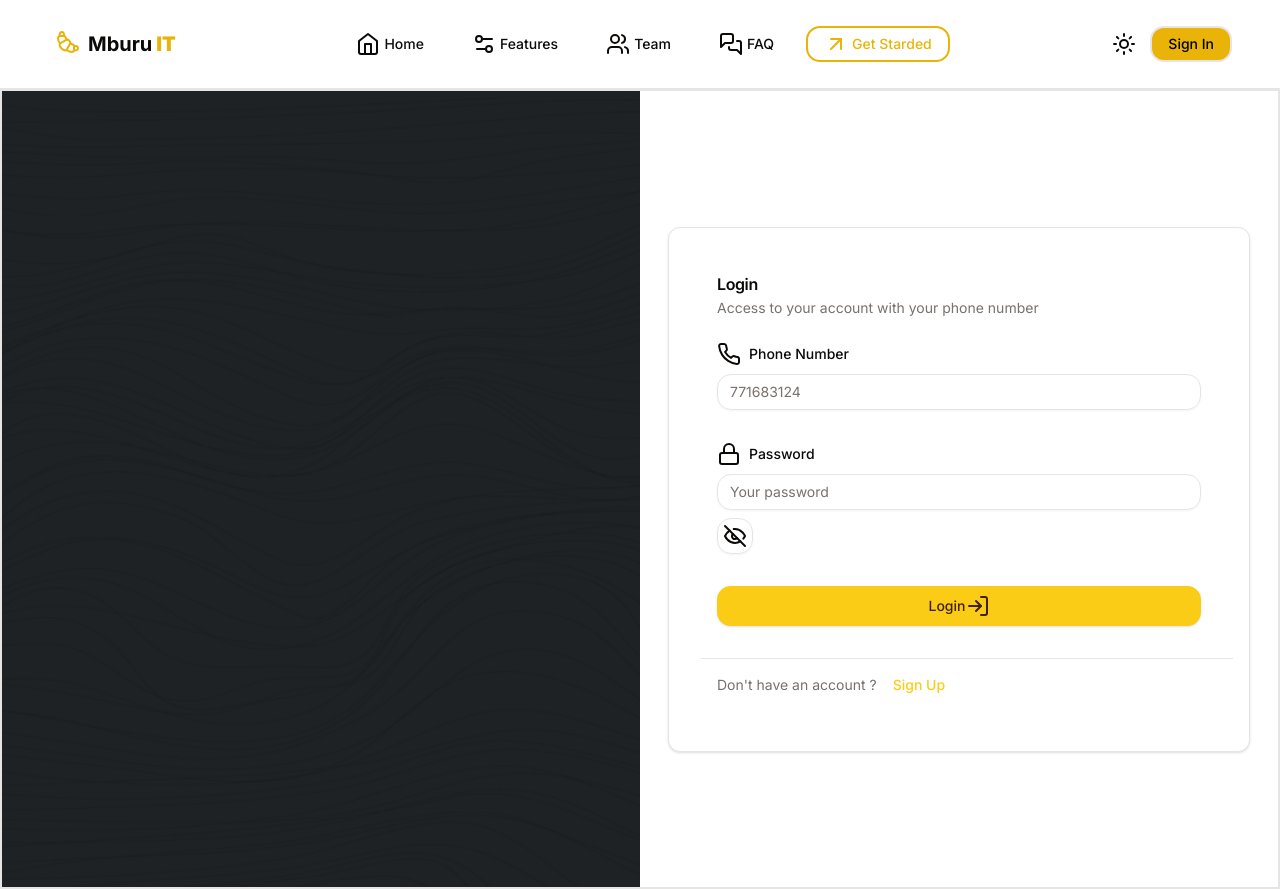
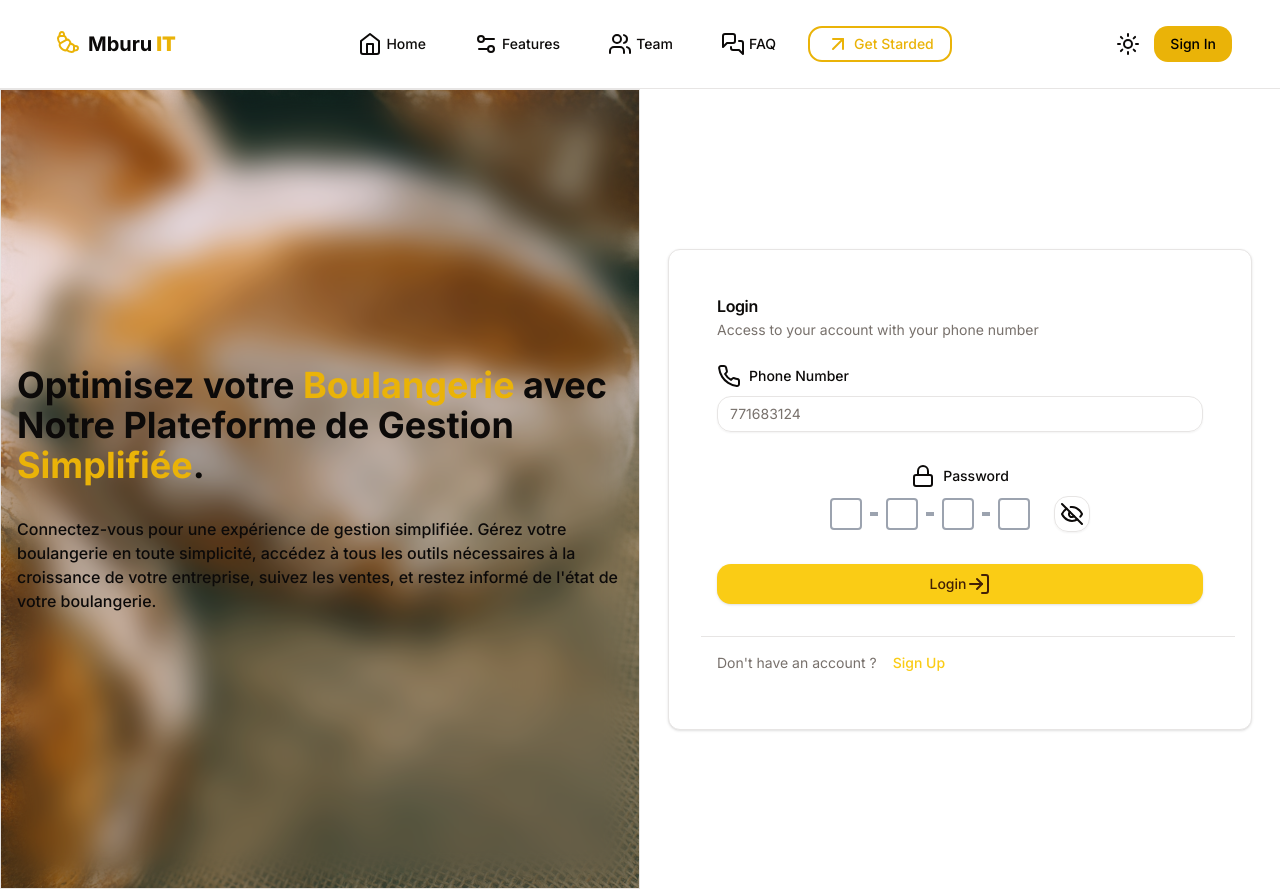
Before and after one commit to modouaicha023/MburuIT, a Next.js app: page /sign-in in a window 1280 px wide. Built offline with nearby package versions, Linux system fonts and the light colour scheme.

Commit message:
update UI of login, header, add OTpinput

```diff
--- a/app/globals.css
+++ b/app/globals.css
@@ -63,3 +63,8 @@
     @apply bg-background text-foreground;
   }
 }
+
+.spin-button-none::-webkit-outer-spin-button,
+.spin-button-none::-webkit-inner-spin-button {
+  appearance: none;
+}
--- a/app/sign-in/page.tsx
+++ b/app/sign-in/page.tsx
@@ -27,6 +27,7 @@ import { Input } from "@/components/ui/input";
 import { Button } from "@/components/ui/button";
 import Link from "next/link";
 import Image from "next/image";
+import OTPinput from "@/components/OTPInput";
 
 const formSchema = z.object({
   phone: z.string().min(9, {
@@ -47,15 +48,28 @@ export default function SignIn() {
   });
 
   function onSubmit(values: z.infer<typeof formSchema>) {
-    // Do something with the form values.
-    // ✅ This will be type-safe and validated.
     console.log(values);
   }
 
   return (
     <Container>
-      <div className="flex w-full border-2 h-screen">
-        <div className=" w-1/2 h-full bg-login hidden md:block"></div>
+      <div className="flex w-full  h-screen">
+        <div className=" w-1/2 h-full bg-login hidden md:block bg-cover bg-center">
+          <div className="w-full h-full flex flex-col gap-8 items-center justify-center p-4 bg-yellow-700  bg-clip-padding backdrop-filter backdrop-blur-lg bg-opacity-10 border">
+            <h1 className="font-bold text-4xl">
+              Optimisez votre{" "}
+              <span className="text-yellow-500">Boulangerie</span> avec Notre
+              Plateforme de Gestion{" "}
+              <span className="text-yellow-500">Simplifiée</span>.
+            </h1>
+            <p className="font-medium text-1xl">
+              Connectez-vous pour une expérience de gestion simplifiée. Gérez
+              votre boulangerie en toute simplicité, accédez à tous les outils
+              nécessaires à la croissance de votre entreprise, suivez les
+              ventes, et restez informé de l'état de votre boulangerie.
+            </p>
+          </div>
+        </div>
         <div className="w-full h-full md:w-1/2 lg:w-1/2 px-7 py-4 flex items-center justify-center">
           <Card className=" w-full min-w-[230px] h-fit p-6 ">
             <CardHeader>
@@ -80,6 +94,7 @@ export default function SignIn() {
                         </FormLabel>
                         <FormControl>
                           <Input
+                            className="spin-button-none"
                             type="number"
                             placeholder="771683124"
                             inputMode="numeric"
@@ -95,39 +110,30 @@ export default function SignIn() {
                     name="password"
                     render={({ field }) => (
                       <FormItem>
-                        <FormLabel className="flex gap-2 items-center">
+                        <FormLabel className="flex gap-2 items-center justify-center">
                           <Lock />
                           Password
                         </FormLabel>
-                        <FormControl>
-                          <Input
-                            type={viewPassword ? "number" : "password"}
-                            placeholder="Your password"
-                            inputMode="numeric"
-                            {...field}
-                          />
-                        </FormControl>
-                        {viewPassword ? (
+                        <div className="flex gap-6 items-center justify-center">
+                          <FormControl>
+                            {/* <Input
+                              type={viewPassword ? "text" : "password"}
+                              placeholder="Your password"
+                              inputMode="numeric"
+                              {...field}
+                            /> */}
+                          </FormControl>
+                          <OTPinput />
                           <Button
                             variant="outline"
                             size="icon"
                             onClick={(e) => {
                               e.preventDefault();
-                              setViewPassword(false);
+                              setViewPassword(!viewPassword);
                             }}>
-                            <Eye />
+                            {viewPassword ? <Eye /> : <EyeOff />}
                           </Button>
-                        ) : (
-                          <Button
-                            variant="outline"
-                            size="icon"
-                            onClick={(e) => {
-                              e.preventDefault();
-                              setViewPassword(true);
-                            }}>
-                            <EyeOff />
-                          </Button>
-                        )}
+                        </div>
                         <FormMessage />
                       </FormItem>
                     )}
@@ -146,6 +152,7 @@ export default function SignIn() {
                 <Link href={"/sign-up"}>Sign Up</Link>
               </Button>
             </CardFooter>
+            {/*Auth Google*/}
             {/* <Separator className="m-2" />
             <div className="w-full flex justify-center">
               <Button variant={"outline"}>
--- a/components/Header.tsx
+++ b/components/Header.tsx
@@ -66,7 +66,7 @@ export default function Header() {
           <div className="flex items-center">
             <Sheet>
               <SheetTrigger>
-                <Menu className="h-6 md:hidden w-6 hover:opacity-80" />
+                <Menu className="h-6 lg:hidden lg:w-1050 w-6 hover:opacity-80" />
               </SheetTrigger>
               <SheetContent
                 side="right"
@@ -105,7 +105,7 @@ export default function Header() {
             </Link>
           </div>
 
-          <nav className=" mx-6  lg:space-x-4 hidden md:block">
+          <nav className="mx-6  lg:space-x-4 hidden lg:w-1050 lg:block">
             {routes.map((route, i) =>
               route.getStarded ? (
                 <Button asChild variant="ghost" key={i}>
@@ -155,7 +155,7 @@ export default function Header() {
               <Button asChild variant="ghost">
                 <Link
                   href="/sign-in"
-                  className="text-sm font-medium transition-colors flex gap-1 text-black bg-yellow-500 border-solid border-2 whitespace-nowrap ">
+                  className="text-sm font-medium transition-colors flex gap-1 text-black bg-yellow-500  whitespace-nowrap ">
                   Sign In
                 </Link>
               </Button>
--- /dev/null
+++ b/components/OTPInput.tsx
@@ -0,0 +1,26 @@
+import React, { FC, useState } from "react";
+
+interface Props {}
+
+const OTPinput: FC<Props> = (props): JSX.Element => {
+  const [otp, setOtp] = useState<string[]>(new Array(4).fill(""));
+  return (
+    <div className="flex justify-center items-center space-x-2">
+      {otp.map((_, index) => {
+        return (
+          <React.Fragment key={index}>
+            <input
+              type="number"
+              className="w-8 h-8 border-2 rounded bg-transparent outline-none text-center font-semibold text-xl spin-button-none border-gray-400 focus:border-gray-700 focus:text-gray-700 text-gray-400 transition"
+            />
+            {index === otp.length - 1 ? null : (
+              <span className="w-2 py-0.5 bg-gray-400" />
+            )}
+          </React.Fragment>
+        );
+      })}
+    </div>
+  );
+};
+
+export default OTPinput;
--- a/tailwind.config.ts
+++ b/tailwind.config.ts
@@ -71,7 +71,7 @@ module.exports = {
         "accordion-up": "accordion-up 0.2s ease-out",
       },
       backgroundImage: {
-        'login': "url('../public/img/loginBg.png')",
+        'login': "url('../public/img/pain.jpg')",
       },
     },
   },
```
Also changed, not shown: app/page.tsx (+2 -5 lines), app/icon.svg, public/img/pain.jpg (added).
